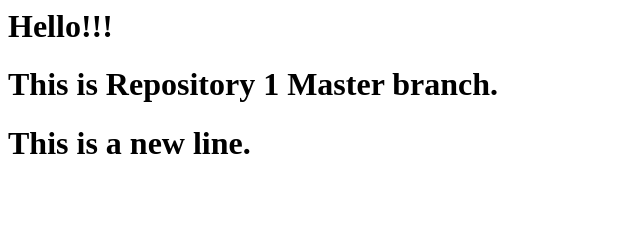
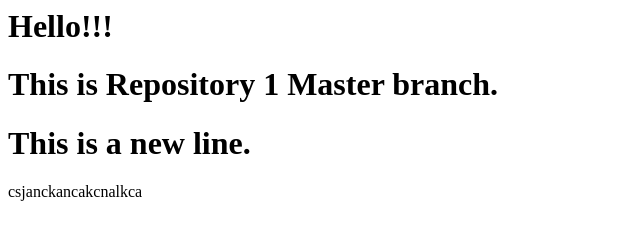
Before and after one commit to MrunalMPatil555/Repository1, a plain HTML site: page index.html in a window 1280 px wide. Shown: the whole page, without its empty margins (0-640 px from the left). Drawn offline with Linux system fonts and the light colour scheme.

Commit message:
Update index.html

```diff
--- a/index.html
+++ b/index.html
@@ -1,3 +1,4 @@
 <p><h1>Hello!!!</h1></p>
 <p><h1>This is Repository 1 Master branch.</h1></p>
 <p><h1>This is a new line.</h1></p>
+csjanckancakcnalkca
```
